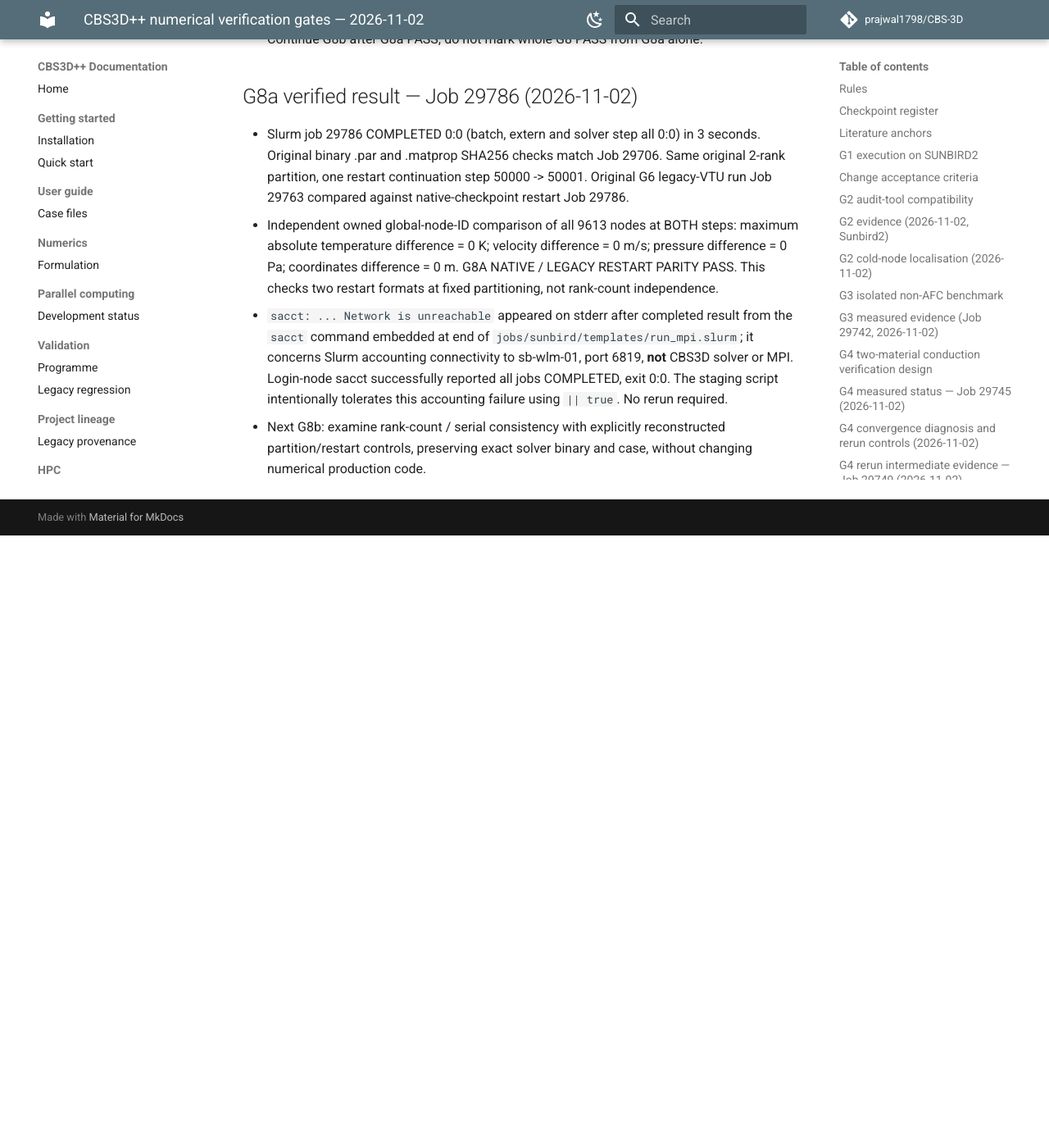
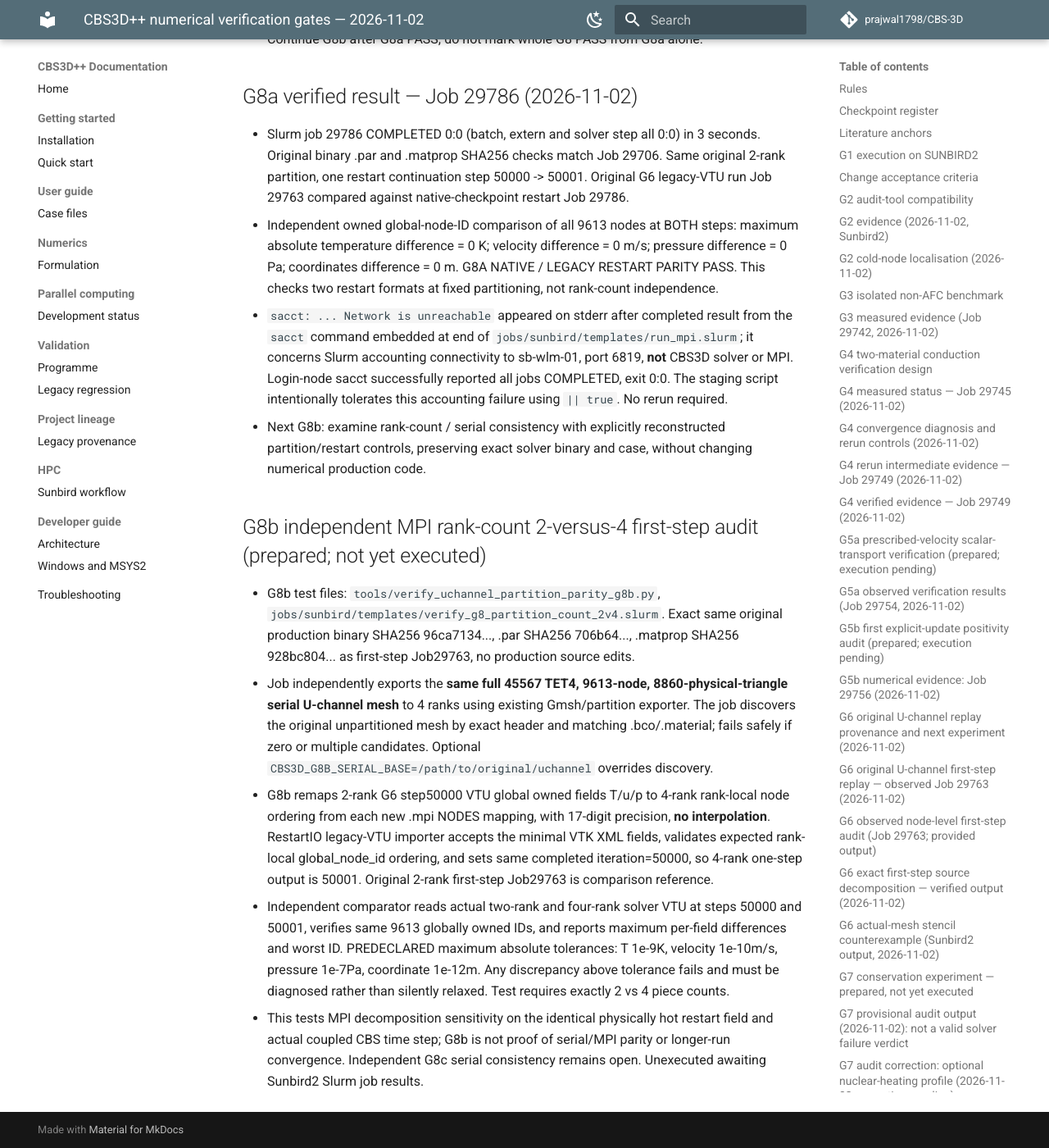
Before and after one commit to prajwal1798/CBS-3D, an MkDocs documentation site: the page built from docs/verification/CBS3D_NUMERICAL_VERIFICATION_GATES.md, in a window 1280 px wide and 1400 px high, scrolled down 19652 px. Shown: the whole window at 82% size. Built offline with MkDocs 1.6.1 and Material for MkDocs 9.7.7, drawn with Linux system fonts in a browser that asks for light colours; comment, search, counter and statistics services are not loaded; before the commit the page ends 20305 px from its top, so only the background shows below that; some of the changed text lies outside the part shown.

Commit message:
docs(G8b): stage original U-channel hot-restart 2-vs-4 rank partition parity experiment

```diff
--- a/docs/verification/CBS3D_NUMERICAL_VERIFICATION_GATES.md
+++ b/docs/verification/CBS3D_NUMERICAL_VERIFICATION_GATES.md
@@ -23,7 +23,7 @@
 | G5 | Prescribed-flow scalar transport | Uniform T, analytical convection-diffusion and manufactured solutions | G5a PASS (29754): 3-grid steady Pe=3, bound-preserving exact solution; G5b implementation PASS (29756): production mass/RHS/matrix/first-step consistency, but unlimited update fails DMP on synthetic meshes; full coupled/transient MMS pending |
 | G6 | Discrete positivity / DMP | Inspect assembled update matrix and *first* bound violation | CONFIRMED non-DMP on actual U-channel: Job 29763 node 5707 has 5 negative neighbour links (total -0.310272 K) vs 8 positive links (+0.211759 K); first-step undershoot -0.098513 K reproduced to ~3e-15 K. Galerkin advection dominates negative links. |
 | G7 | Integrated energy and mass | Sources + boundary heat = advection + storage within stated tolerance | G7a PASS: actual U-channel first-step (50000→50001) thermal balance 2.37e-11 W abs / 3.17e-13 relative after including nuclear Q=16.246255 W. Max unconstrained nodal discrepancy 5.60e-12 W. Net mass imbalance 0.503%; long-run steady energy/mass validation outstanding. |
-| G8 | Serial/MPI and restart parity | Independent solutions agree at declared tolerances | G8a PASS (Job 29786): same 2-rank U-channel native-vs-legacy restart, step 50000/50001, all 9613 owned nodes exactly equal in T, u, p and coordinates. Other partition counts / serial parity still pending. |
+| G8 | Serial/MPI and restart parity | Independent solutions agree at declared tolerances | G8a PASS (29786): native-vs-legacy restart exact on 9613 nodes; G8b 2-rank vs 4-rank same U-channel hot-restart independent repartition test committed, unexecuted; serial parity pending. |
 | G9 | Time/iteration convergence | Stationary residual, dt-variation and stopping robustness | Pending |
 | G10 | Grid convergence of quantities of interest | Tmax, interface flux, wall gradient and outlet enthalpy | Pending |
 | G11 | Additional stabilisation only if needed | Isolated failure, specific literature choice, accuracy + bounds verified | Deferred |
@@ -280,3 +280,11 @@ The serial VTU writer outputs CellData `mat_id`; DistributedPost.cpp writes `mat
 - Independent owned global-node-ID comparison of all 9613 nodes at BOTH steps: maximum absolute temperature difference = 0 K; velocity difference = 0 m/s; pressure difference = 0 Pa; coordinates difference = 0 m. G8A NATIVE / LEGACY RESTART PARITY PASS. This checks two restart formats at fixed partitioning, not rank-count independence.
 - `sacct: ... Network is unreachable` appeared on stderr after completed result from the `sacct` command embedded at end of `jobs/sunbird/templates/run_mpi.slurm`; it concerns Slurm accounting connectivity to sb-wlm-01, port 6819, **not** CBS3D solver or MPI. Login-node sacct successfully reported all jobs COMPLETED, exit 0:0. The staging script intentionally tolerates this accounting failure using `|| true`. No rerun required.
 - Next G8b: examine rank-count / serial consistency with explicitly reconstructed partition/restart controls, preserving exact solver binary and case, without changing numerical production code.
+
+## G8b independent MPI rank-count 2-versus-4 first-step audit (prepared; not yet executed)
+
+- G8b test files: `tools/verify_uchannel_partition_parity_g8b.py`, `jobs/sunbird/templates/verify_g8_partition_count_2v4.slurm`. Exact same original production binary SHA256 96ca7134..., .par SHA256 706b64..., .matprop SHA256 928bc804... as first-step Job29763, no production source edits.
+- Job independently exports the **same full 45567 TET4, 9613-node, 8860-physical-triangle serial U-channel mesh** to 4 ranks using existing Gmsh/partition exporter. The job discovers the original unpartitioned mesh by exact header and matching .bco/.material; fails safely if zero or multiple candidates. Optional `CBS3D_G8B_SERIAL_BASE=/path/to/original/uchannel` overrides discovery.
+- G8b remaps 2-rank G6 step50000 VTU global owned fields T/u/p to 4-rank rank-local node ordering from each new .mpi NODES mapping, with 17-digit precision, **no interpolation**. RestartIO legacy-VTU importer accepts the minimal VTK XML fields, validates expected rank-local global_node_id ordering, and sets same completed iteration=50000, so 4-rank one-step output is 50001. Original 2-rank first-step Job29763 is comparison reference.
+- Independent comparator reads actual two-rank and four-rank solver VTU at steps 50000 and 50001, verifies same 9613 globally owned IDs, and reports maximum per-field differences and worst ID. PREDECLARED maximum absolute tolerances: T 1e-9K, velocity 1e-10m/s, pressure 1e-7Pa, coordinate 1e-12m. Any discrepancy above tolerance fails and must be diagnosed rather than silently relaxed. Test requires exactly 2 vs 4 piece counts.
+- This tests MPI decomposition sensitivity on the identical physically hot restart field and actual coupled CBS time step; G8b is not proof of serial/MPI parity or longer-run convergence. Independent G8c serial consistency remains open. Unexecuted awaiting Sunbird2 Slurm job results.
```
